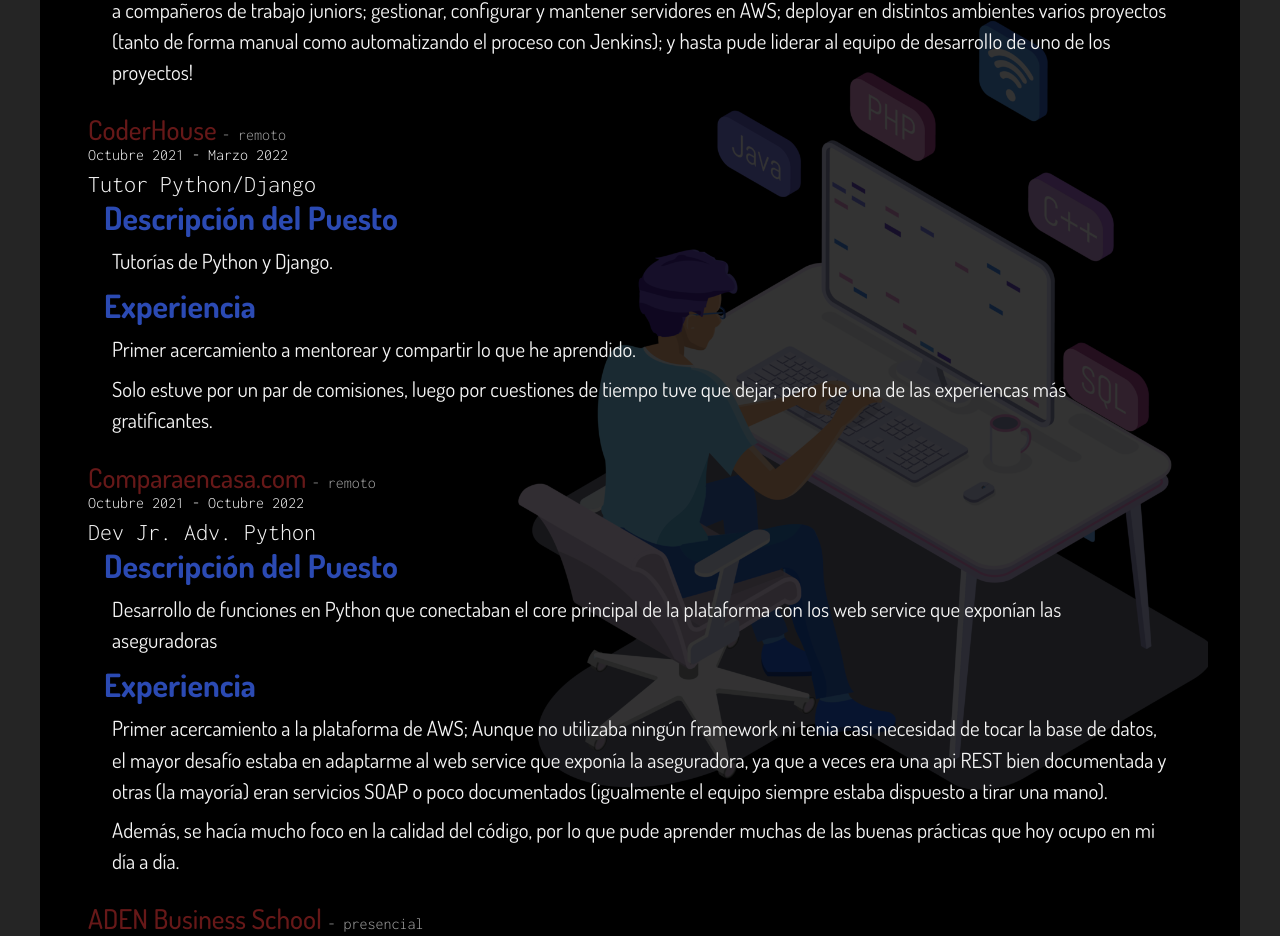
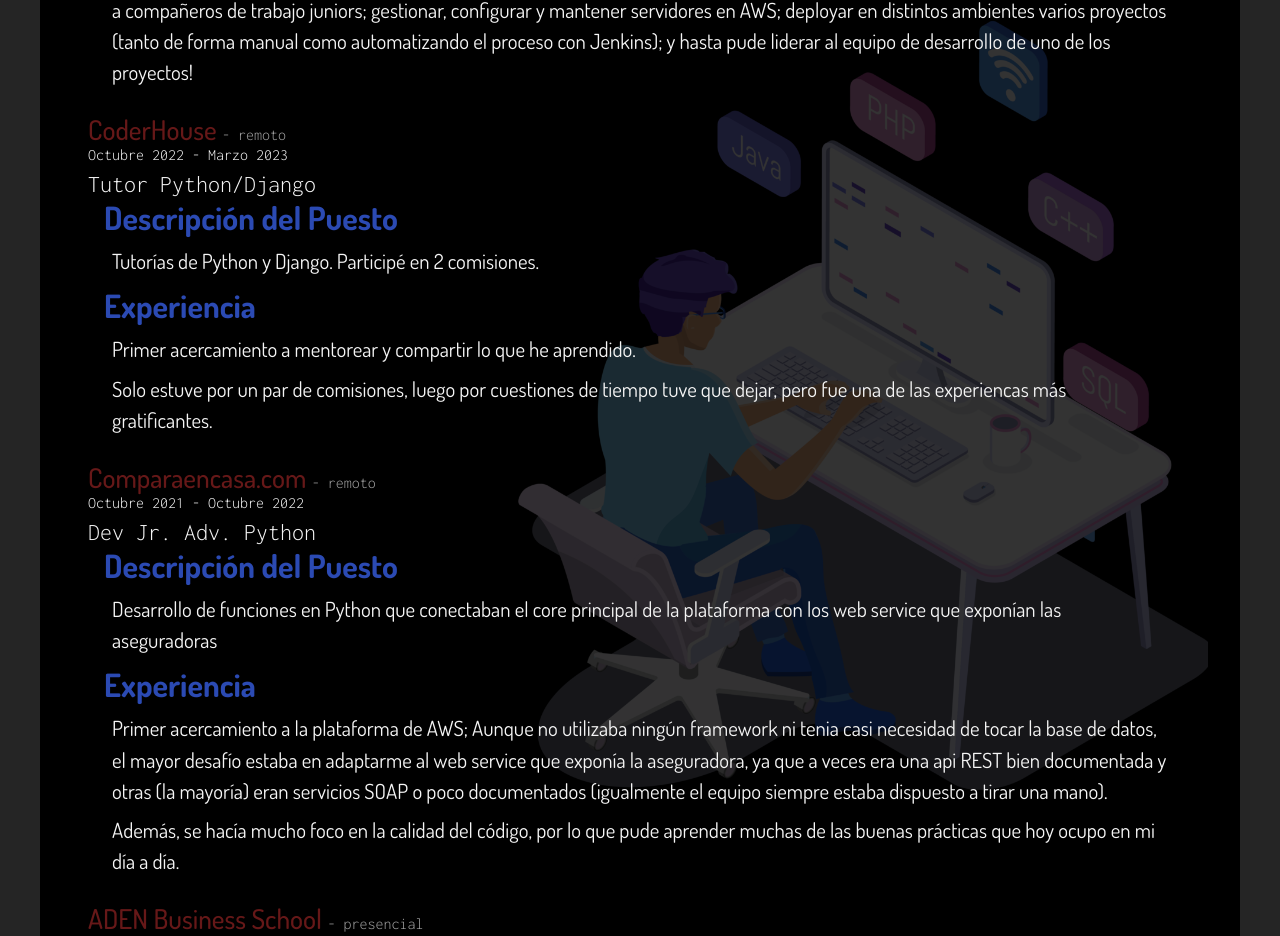
Before and after one commit to juanpanasiti/jp-webpage-new, a React (Vite) app: page / in a window 1280 px wide. Shown: the part 1929-2865 px from the top of the page. Built offline with nearby package versions, Linux system fonts and the light colour scheme.

Commit message:
Fix Coderhouse data

```diff
--- a/src/data/jobs.data.ts
+++ b/src/data/jobs.data.ts
@@ -24,10 +24,10 @@
     },
     {
         companyName: 'CoderHouse',
-        period: 'Octubre 2021 - Marzo 2022',
+        period: 'Octubre 2022 - Marzo 2023',
         modality: 'remoto',
         role: 'Tutor Python/Django',
-        description: ['Tutorías de Python y Django.'],
+        description: ['Tutorías de Python y Django. Participé en 2 comisiones.'],
         experience: [
             'Primer acercamiento a mentorear y compartir lo que he aprendido.',
             'Solo estuve por un par de comisiones, luego por cuestiones de tiempo tuve que dejar, pero fue una de las experiencas más gratificantes.',
```
